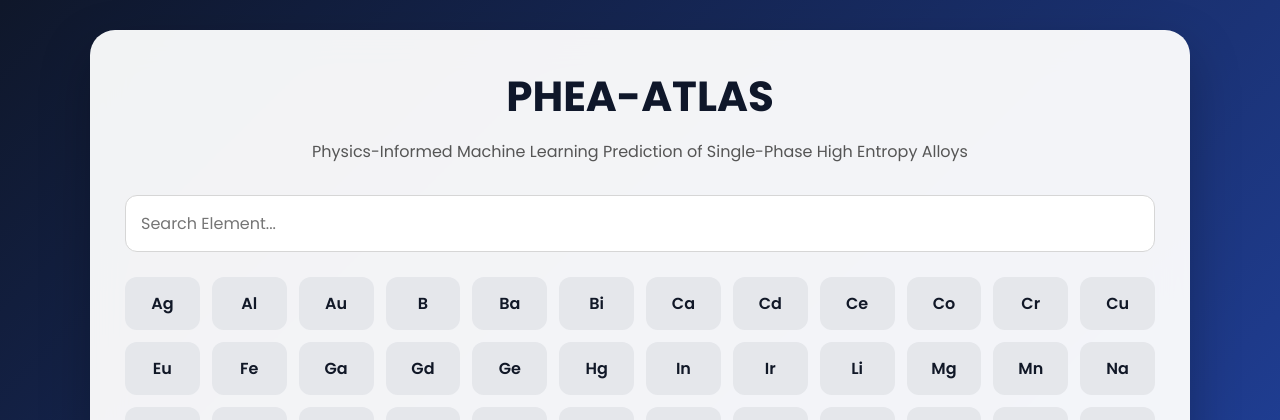
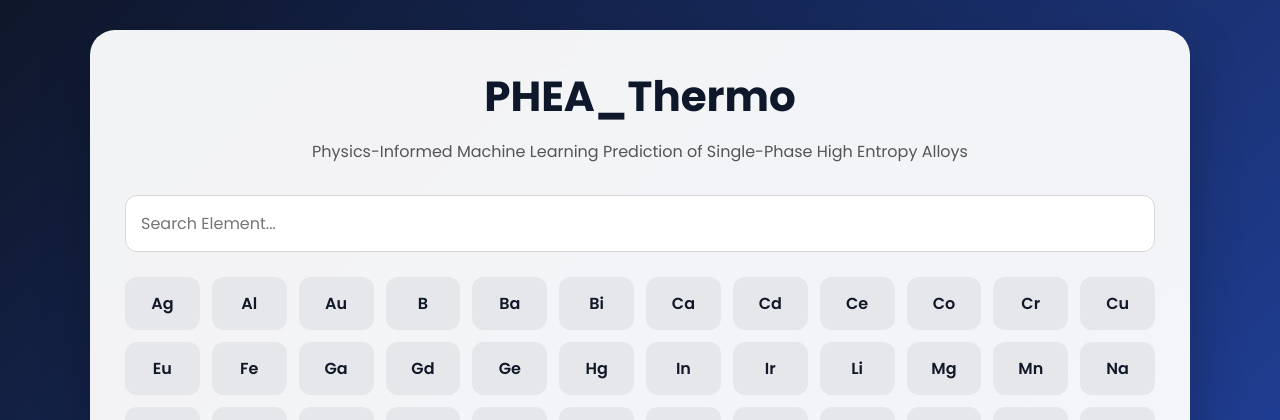
Before and after one commit to dip143218/PHEA-ATLAS, a Flask app: page / in a window 1280 px wide. Shown: the top 420 px of the page. Run offline with Flask 3, Linux system fonts and the light colour scheme; parts of the project's set-up code (start-up, migrations or seed data) failed here and were passed over.

Commit message:
Update index.html

```diff
--- a/templates/index.html
+++ b/templates/index.html
@@ -6,7 +6,7 @@
 <meta charset="UTF-8">
 <meta name="viewport" content="width=device-width, initial-scale=1.0">
 
-<title>PHEA-ATLAS</title>
+<title>PHEA_Thermo</title>
 
 <link rel="preconnect" href="https://fonts.googleapis.com">
 <link rel="preconnect" href="https://fonts.gstatic.com" crossorigin>
@@ -24,7 +24,7 @@ href="{{ url_for('static', filename='css/style.css') }}">
 
 <div class="glass">
 
-<h1>PHEA-ATLAS</h1>
+<h1>PHEA_Thermo</h1>
 
 <p class="subtitle">
 
```
